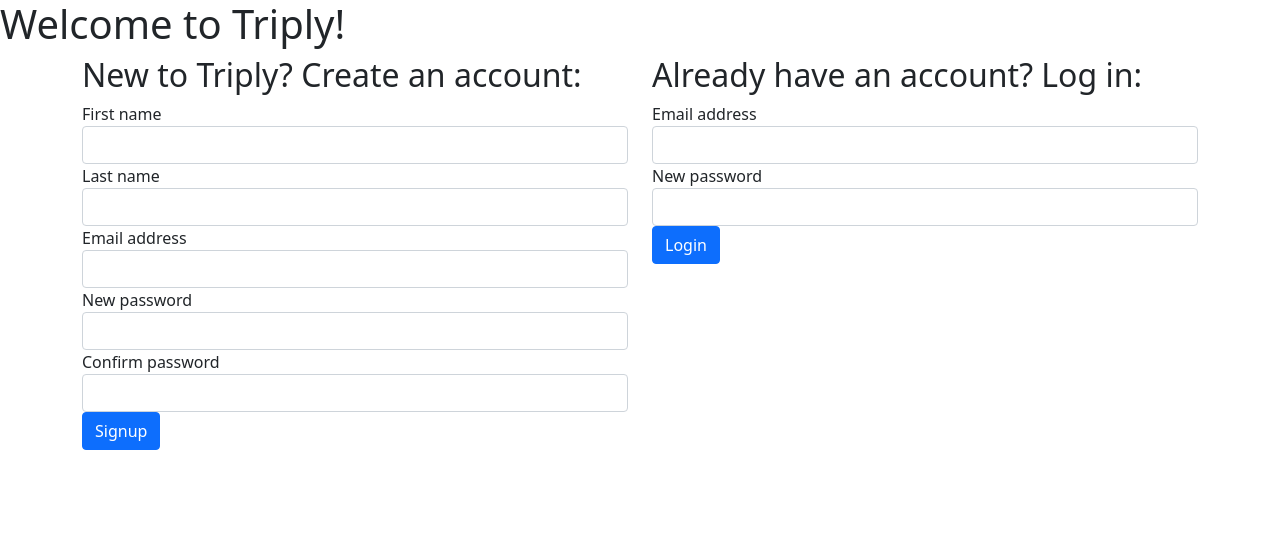
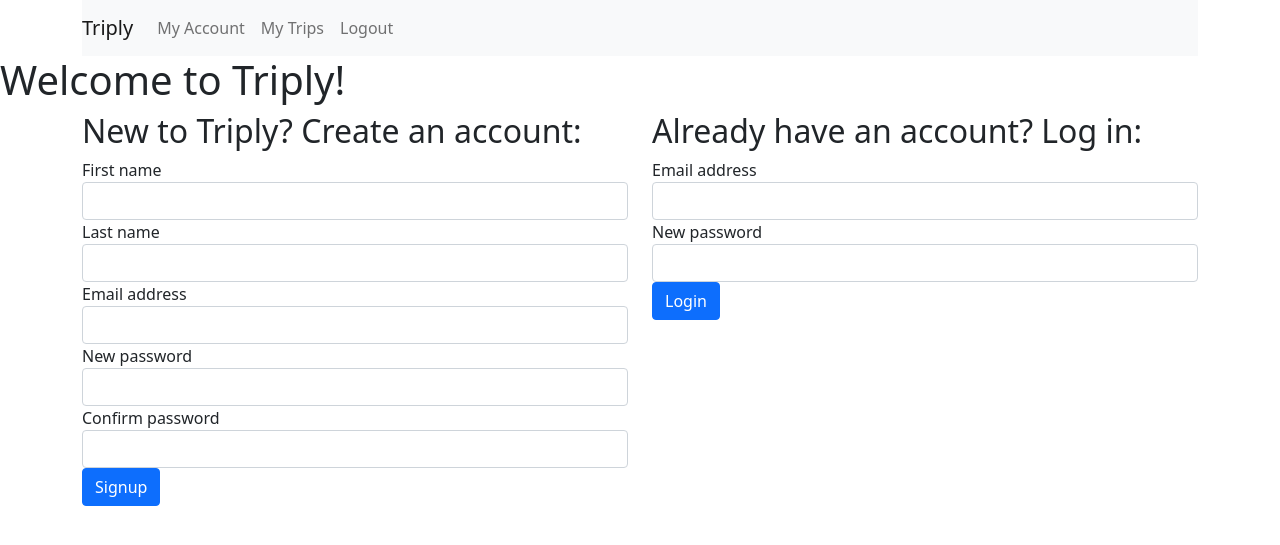
Before and after one commit to kaadams1/Triply---final-project, a Flask app: page / in a window 1280 px wide. Shown: the top 545 px of the page. Run offline with Flask 2, Linux system fonts and the light colour scheme; the visitor is signed in with stand-in values (Sample User, id 1); some libraries are stand-ins or nearby versions.

Commit message:
Updated 06/30/22 1624

```diff
--- a/server.py
+++ b/server.py
@@ -14,6 +14,8 @@
 app.jinja_env.undefined = StrictUndefined
 
 API_KEY = os.environ['YELP_KEY']
+
+
 
 
 @app.route("/", methods=["GET", "POST"])
@@ -52,6 +54,9 @@
                 db.session.commit()
                 flash("Account created! Please log in.")
 
+                # if user in session:
+                #     session["user"] = user
+
         else:
             if form.password.errors:
                 for error in form.password.errors:
@@ -62,13 +67,17 @@
 
 
 
-@app.route("/users/<user_id>")
-def show_user(user_id):
+@app.route("/users/my-profile")
+def my_profile():
     """Show details on a particular user."""
 
-    user = User.get_by_id(user_id)
+    if "user_email" in session:
+        user = User.get_by_email(session["user_email"])
+    else:
+        flash("Please log in!")
+        return redirect("/")
 
-    return render_template("user_details.html", user=user)
+    return render_template("user-details.html", user=user)
 
 
 @app.route("/login", methods=["POST"])
@@ -89,8 +98,15 @@
     else:
         # Log in user by storing the user's email in session
         session["user_email"] = user.email
-        # flash(f"Welcome back, {user.email}!")
+        user = User.get_by_email(session["user_email"])
+
         return render_template("user-details.html", user=user)
+
+
+@app.route('/logout')
+def logout():
+    session.pop('user_email', None)
+    return redirect('/')
 
 
 #ITINERARIES
@@ -194,12 +210,7 @@
 
     unscheduled_activities = [s.activity for s in trip.scheduledactivities if not s.sched_act_date]
 
-    print('\n' * 5)
-    print(unscheduled_activities)
-    print('\n' * 5)
-    scheduled_activities = SchedActivity.query.filter(SchedActivity.itin_id==2, SchedActivity.sched_act_date!=None).all()
-    print(scheduled_activities)
-    print('\n' * 5)
+    scheduled_activities = SchedActivity.query.filter(SchedActivity.itin_id==itin_id, SchedActivity.sched_act_date!=None).all()
 
     trip.itin_start = trip.itin_start.strftime('%m-%d-%Y')
     trip.itin_end = trip.itin_end.strftime('%m-%d-%Y')
@@ -210,11 +221,6 @@
     for d in itin_dates:
         # conv_date = date.strftime('%m-%d-%Y')
         itin_dates2.append(d.date())
-
-    # for scheduled_activity in scheduled_activities:
-    #     for date in itin_dates2:
-    #         if scheduled_activity.sched_act_date == date:
-    #                 return scheduled_activity.activity.activity_name
 
     return render_template("display-itinerary.html", trip=trip, form=form, unscheduled_activities=unscheduled_activities,
                                 scheduled_activities=scheduled_activities, itin_dates2=itin_dates2)
@@ -243,6 +249,7 @@
     db.session.commit()
 
     return "Success! Field updated."
+
 
 
 #ACTIVITIES
--- a/templates/base.html
+++ b/templates/base.html
@@ -7,6 +7,33 @@
 
     <meta charset="utf-8">
     <meta name="viewport" content="width=device-width">
+
+    <div class="container">
+    <nav class="navbar navbar-expand-lg navbar-light bg-light">
+      <a class="navbar-brand" href="#">Triply</a>
+      <button class="navbar-toggler" type="button" data-toggle="collapse" data-target="#navbarNav" aria-controls="navbarNav" aria-expanded="false" aria-label="Toggle navigation">
+        <span class="navbar-toggler-icon"></span>
+      </button>
+      <div class="collapse navbar-collapse" id="navbarNav">
+        <ul class="navbar-nav">
+            {% if "user_email" in session %}
+            <li class="nav-item active">
+              <a class="nav-link" href="/users/my-profile">My Account<span class="sr-only"></span></a>
+            </li>
+            <li class="nav-item">
+              <a class="nav-link" href="/view-itineraries">My Trips</a>
+            </li>
+          <li class="nav-item">
+            <a class="nav-link" href="/logout">Logout</a>
+          </li>
+          {% endif %}
+          <!-- <li class="nav-item">
+            <a class="nav-link disabled" href="#">Disabled</a>
+          </li> -->
+        </ul>
+      </div>
+    </nav>
+    </div>
 
       <!-- Your custom styles -->
       <!-- <link rel="stylesheet" href="/static/mystyles.css"> -->
```
Also changed, not shown: templates/display-itinerary.html (+8 -16 lines).
